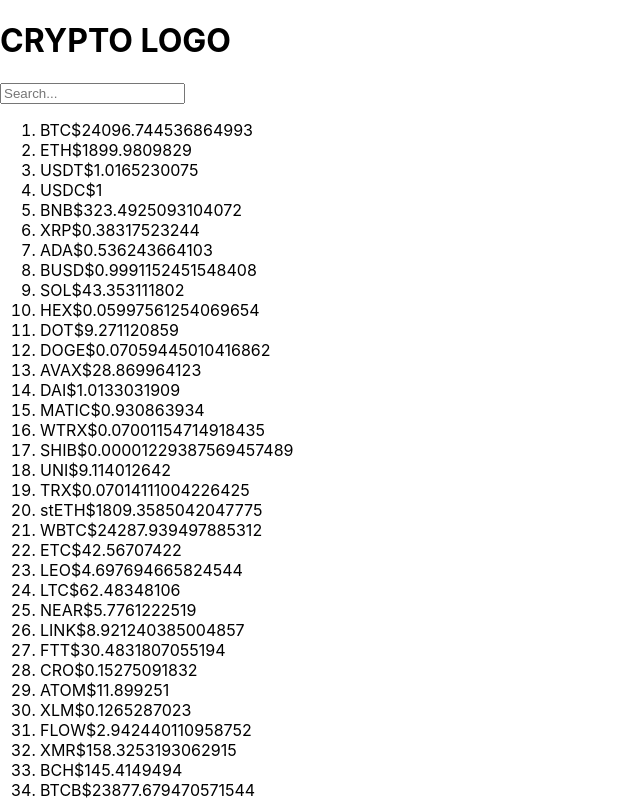
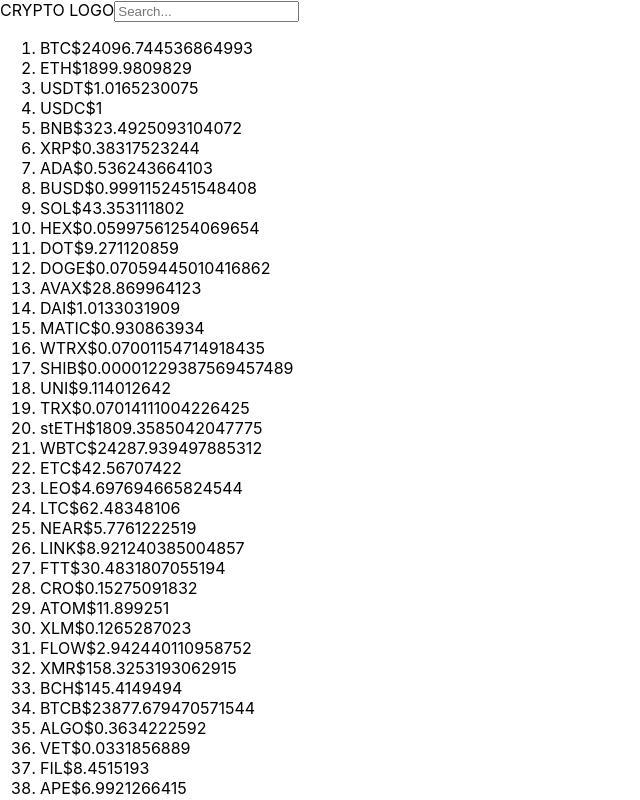
Before and after one commit to b1ackbunny/Crypto-task, a React (Create React App) app: page / in a window 1280 px wide. Shown: the top 800 px of the page, without its empty margins (0-640 px from the left). Built offline with nearby package versions, Linux system fonts and the light colour scheme.

Commit message:
changed: props for Logo

```diff
--- a/src/components/Crypto/Crypto.jsx
+++ b/src/components/Crypto/Crypto.jsx
@@ -23,7 +23,7 @@
     const { inputValue } = this.state;
     return (
       <div>
-        <Logo title={<h1>CRYPTO LOGO</h1>}/>
+        <Logo title={'CRYPTO LOGO'} />
         <input
           type="text"
           placeholder="Search..."
--- a/src/components/Crypto/Logo/Logo.jsx
+++ b/src/components/Crypto/Logo/Logo.jsx
@@ -1,4 +1,5 @@
 import React from "react";
+import PropTypes from 'prop-types'
 
 export default function Logo({title}){
     return (
@@ -7,3 +8,7 @@
         </>
     )
 }
+
+Logo.propTypes = {
+    title: PropTypes.string.isRequired,
+}
```
